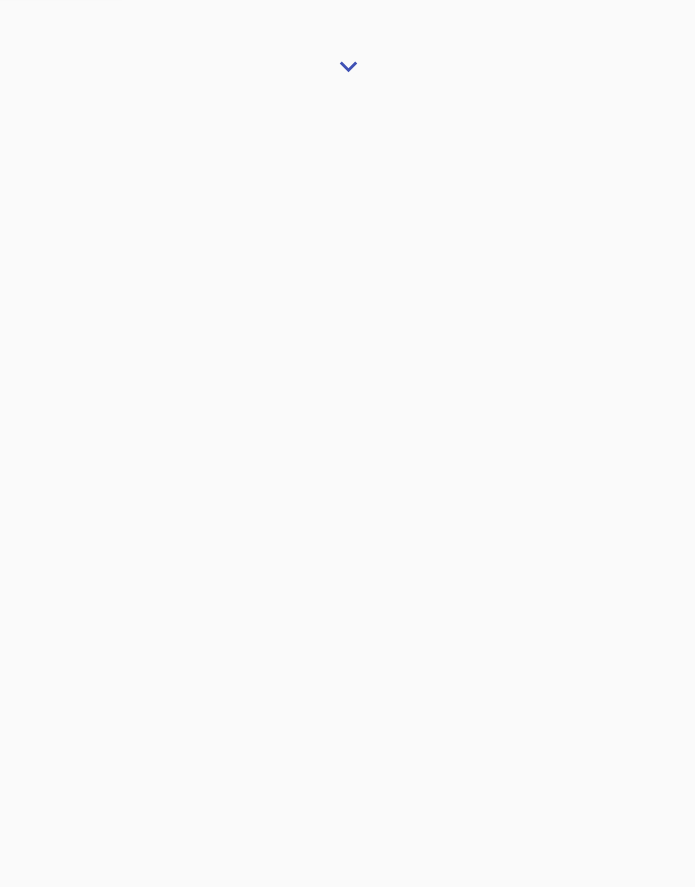
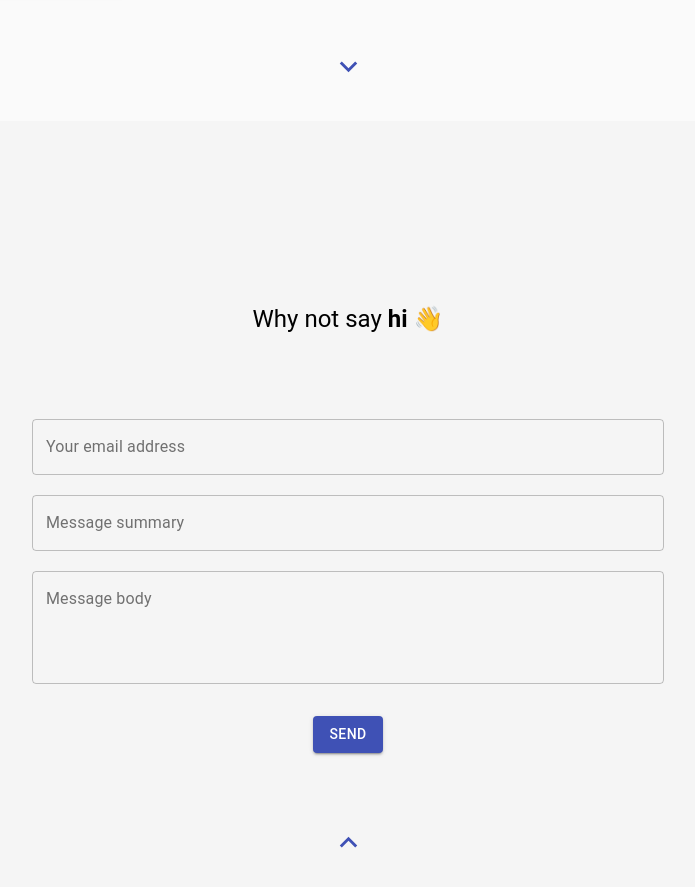
Before and after one commit to jlblumberg/portfolio-website, a React (Create React App) app: page / in a window 1280 px wide. Shown: the part 3648-4535 px from the top of the page, without its empty margins (292-987 px from the left). Before the commit the page ends 3777 px from the top, so only its background shows below. Built offline with nearby package versions, Linux system fonts and the light colour scheme.

Commit message:
Add contact component

```diff
--- a/src/App.js
+++ b/src/App.js
@@ -5,6 +5,7 @@ import Header from './components/Header';
 import About from './components/About';
 import Experience from './components/Experience';
 import Projects from './components/Projects';
+import Contact from './components/Contact';
 
 function App() {
   return (
@@ -14,6 +15,7 @@ function App() {
       <About />
       <Experience />
       <Projects />
+      <Contact />
     </div>
   );
 }
--- /dev/null
+++ b/src/components/Contact/Contact.module.css
@@ -0,0 +1,12 @@
+.flexContainer {
+  display: flex;
+  justify-content: center;
+  align-items: center;
+  flex-direction: column;
+  min-height: 100vh;
+  background-color: rgb(245, 245, 245);
+}
+
+.form {
+  width: 50%;
+}
--- /dev/null
+++ b/src/components/Contact/index.js
@@ -0,0 +1,50 @@
+import React from 'react';
+import styles from './Contact.module.css'
+import { IconButton, Typography, TextField, Button } from '@material-ui/core';
+import KeyboardArrowUpIcon from '@material-ui/icons/KeyboardArrowUp';
+
+const Contact = () => {
+
+  const handleClick = () => {
+    alert('add in scroll functionality later')
+  }
+
+  return (
+    <div className={styles.flexContainer}>
+      <div id='header'>
+        <Typography style={{ marginTop: '5.5em', marginBottom: '3.5em' }} variant='h5'>
+          Why not say <strong>hi</strong> 👋
+        </Typography>
+      </div>
+      <div className={styles.form} id='form'>
+        <form action="https://getsimpleform.com/messages?form_api_token=fee2c6c94fa2bb6ca482405d707eba90" method='POST'>
+          <TextField fullWidth style={{ marginBottom: '1.25em' }} variant='outlined' name='email' label='Your email address' />
+          <TextField fullWidth style={{ marginBottom: '1.25em' }} variant='outlined' name='subject' label='Message summary' />
+          <TextField fullWidth style={{ marginBottom: '2em' }} variant='outlined' multiline rows={4} name='body' label='Message body' />
+          <div style={{ textAlign: 'center' }}>
+            <Button
+              color='primary'
+              variant='contained'
+              type='submit'
+              onClick={(e) => { alert("Thanks! I'll get back to you as soon as I can.") }}
+            >
+              send
+            </Button>
+          </div>
+        </form>
+      </div>
+      <div>
+        <IconButton
+          color='primary'
+          id='back-to-top-button'
+          style={{ marginTop: '2.5em' }}
+          onClick={handleClick}
+        >
+          <KeyboardArrowUpIcon fontSize='large' />
+        </IconButton>
+      </div>
+    </div>
+  )
+}
+
+export default Contact
```
Also changed, not shown: 2 other files (tests, documents, lock files or other folders).
